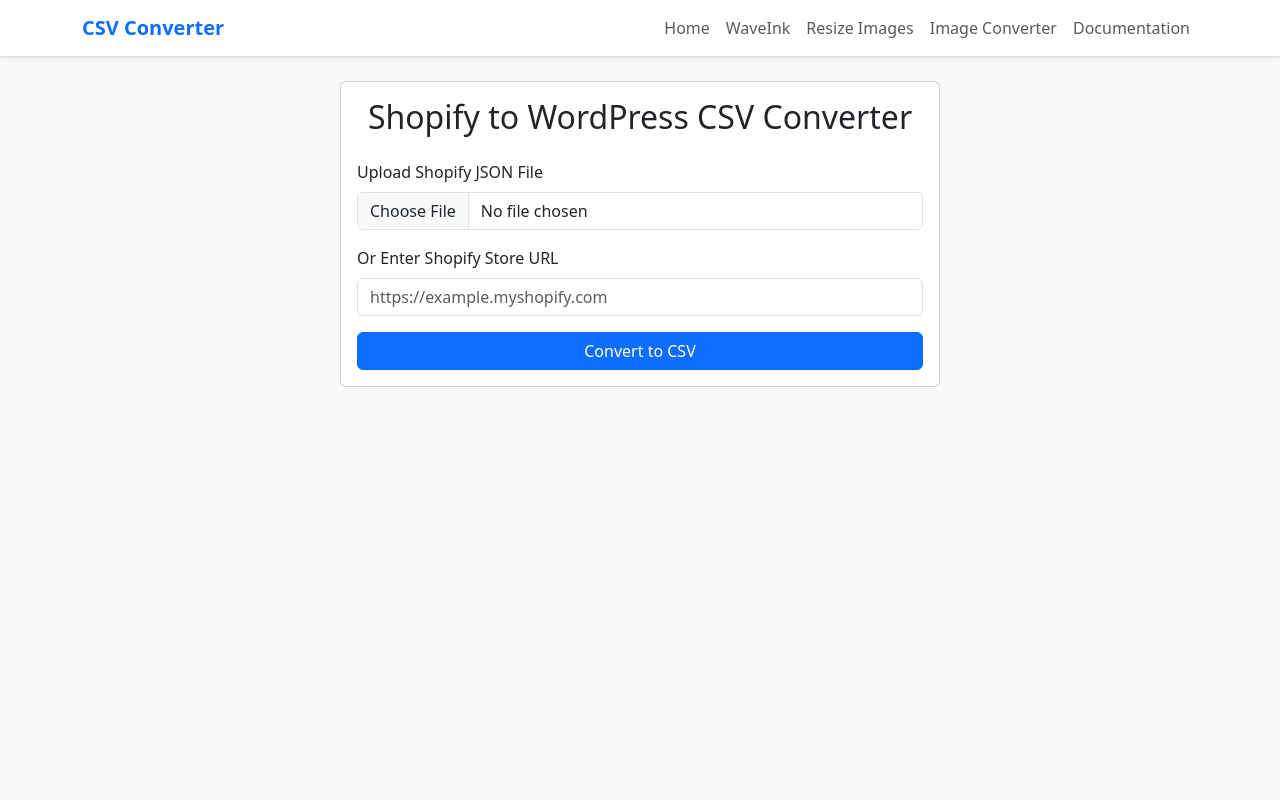
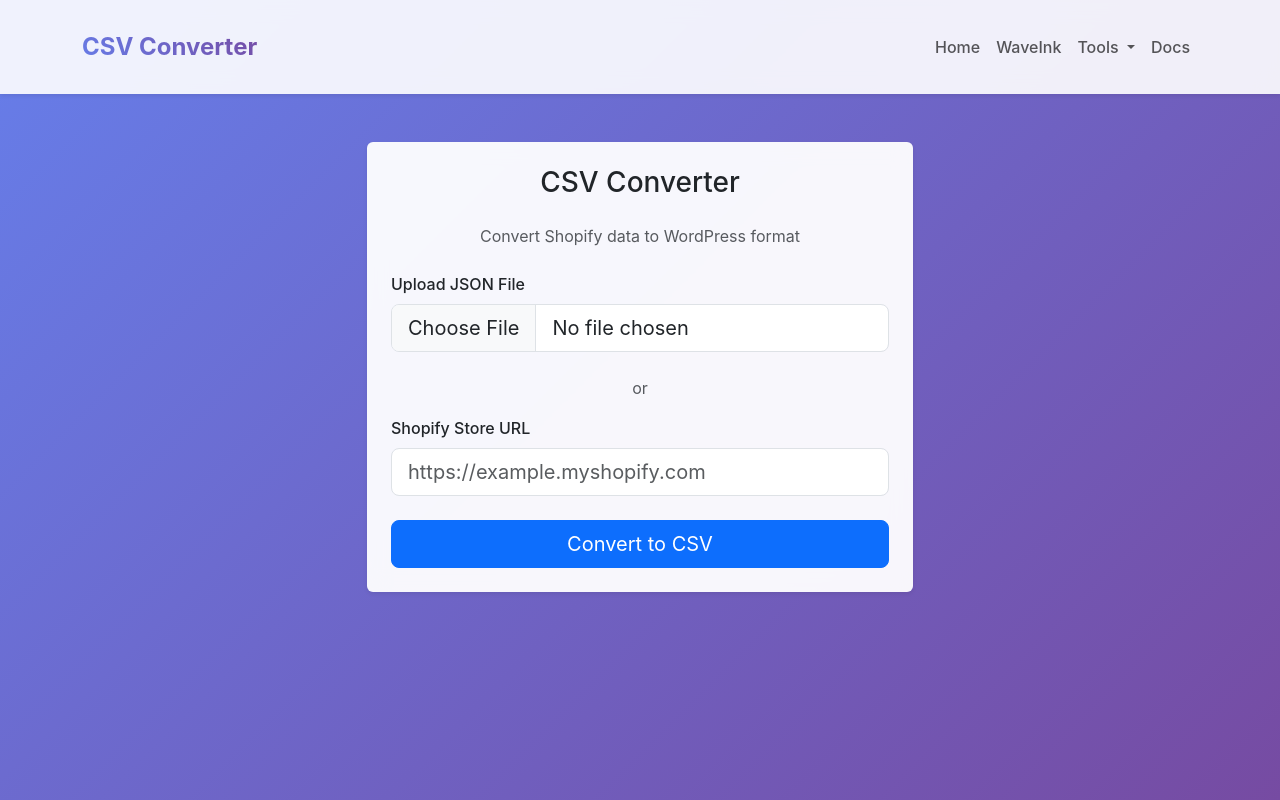
Before and after one commit to arifmanzoor11/Shopify2WP, a Flask app: page / in a window 1280 px wide. Run offline with Flask 3, Linux system fonts and the light colour scheme; some libraries are stand-ins or nearby versions.

Commit message:
impove the designs

```diff
--- a/templates/base.html
+++ b/templates/base.html
@@ -2,44 +2,98 @@
 <html lang="en">
 <head>
   <meta charset="UTF-8">
-  <title>{% block title %}Shopify to WordPress CSV{% endblock %}</title>
+  <title>{% block title %}CSV Converter{% endblock %}</title>
   <meta name="viewport" content="width=device-width, initial-scale=1">
   <link href="https://cdn.jsdelivr.net/npm/bootstrap@5.3.0/dist/css/bootstrap.min.css" rel="stylesheet">
   <style>
     body {
-      background-color: #f8f9fa;
+      background: linear-gradient(135deg, #667eea 0%, #764ba2 100%);
+      min-height: 100vh;
+      font-family: -apple-system, BlinkMacSystemFont, 'Segoe UI', Roboto, sans-serif;
     }
+
+    .navbar {
+      backdrop-filter: blur(10px);
+      background: rgba(255, 255, 255, 0.9) !important;
+      border: none;
+    }
+
     .navbar-brand {
-      font-weight: bold;
-      color: #0d6efd !important;
+      font-weight: 700;
+      font-size: 1.5rem;
+      background: linear-gradient(45deg, #667eea, #764ba2);
+      -webkit-background-clip: text;
+      -webkit-text-fill-color: transparent;
+      background-clip: text;
+    }
+
+    .nav-link {
+      font-weight: 500;
+      transition: color 0.3s ease;
+    }
+
+    .nav-link:hover {
+      color: #667eea !important;
+    }
+
+    .card {
+      background: rgba(255, 255, 255, 0.95);
+      backdrop-filter: blur(10px);
+      border: 1px solid rgba(255, 255, 255, 0.2);
     }
   </style>
 </head>
 <body>
 
-<nav class="navbar navbar-expand-lg navbar-light bg-white border-bottom shadow-sm">
+<nav class="navbar navbar-expand-lg p-4 shadow-sm sticky-top">
   <div class="container">
     <a class="navbar-brand" href="/">CSV Converter</a>
-    <button class="navbar-toggler" type="button" data-bs-toggle="collapse" data-bs-target="#navbarContent">
+
+    <button class="navbar-toggler border-0" type="button" data-bs-toggle="collapse" data-bs-target="#navbarContent">
       <span class="navbar-toggler-icon"></span>
     </button>
+
     <div class="collapse navbar-collapse" id="navbarContent">
       <ul class="navbar-nav ms-auto">
-        <li class="nav-item"><a class="nav-link" href="/">Home</a></li>
-        <li class="nav-item"><a class="nav-link" href="http://waveink.co.uk/">WaveInk</a></li>
-        <li class="nav-item"><a class="nav-link" href="http://waveink.co.uk/">Resize Images</a></li>
-        <li class="nav-item"><a class="nav-link" href="http://waveink.co.uk/">Image Converter</a></li>
-        <li class="nav-item"><a class="nav-link" href="/documentation">Documentation</a></li>
-        <!-- Add more links if needed -->
+        <li class="nav-item">
+          <a class="nav-link" href="/">Home</a>
+        </li>
+        <li class="nav-item">
+          <a class="nav-link" href="http://waveink.co.uk/">WaveInk</a>
+        </li>
+        <li class="nav-item dropdown">
+          <a class="nav-link dropdown-toggle" href="#" role="button" data-bs-toggle="dropdown">
+            Tools
+          </a>
+          <ul class="dropdown-menu">
+            <li><a class="dropdown-item" href="http://imageconverter.waveink.co.uk/">Resize Images</a></li>
+            <li><a class="dropdown-item" href="http://imageconverter.waveink.co.uk/">Image Converter</a></li>
+            <li><a class="dropdown-item" href="https://shopify2wp.waveink.co.uk/">shopify2wp Converter</a></li>
+          </ul>
+        </li>
+        <li class="nav-item">
+          <a class="nav-link" href="/documentation">Docs</a>
+        </li>
       </ul>
     </div>
   </div>
 </nav>
 
-<div class="container py-4">
+<main class="flex-grow-1">
   {% block content %}{% endblock %}
-</div>
+</main>
 
 <script src="https://cdn.jsdelivr.net/npm/bootstrap@5.3.0/dist/js/bootstrap.bundle.min.js"></script>
+
+<script>
+function showSpinner() {
+  document.getElementById("loadingSpinner").style.display = "flex";
+
+  // Hide after 3 seconds - enough time for download to start
+  setTimeout(() => {
+    document.getElementById("loadingSpinner").style.display = "none";
+  }, 3000);
+}
+</script>
 </body>
 </html>
--- a/templates/index.html
+++ b/templates/index.html
@@ -3,46 +3,50 @@
 {% block title %}Shopify to WordPress CSV Converter{% endblock %}
 
 {% block content %}
-<div class="converter-box card mx-auto" style="max-width: 600px;">
-  <div class="card-body">
-    <h2 class="card-title text-center mb-4">Shopify to WordPress CSV Converter</h2>
+<div class="container py-5">
+  <div class="row justify-content-center">
+    <div class="col-md-8 col-lg-6">
+      <div class="card shadow-sm border-0">
+        <div class="card-body p-4">
+          <h1 class="h3 text-center mb-4 text-dark">CSV Converter</h1>
+          <p class="text-muted text-center mb-4">Convert Shopify data to WordPress format</p>
 
           {% if error %}
-      <div class="alert alert-danger alert-dismissible fade show" role="alert">
+          <div class="alert alert-danger alert-dismissible fade show mb-4" role="alert">
             {{ error }}
-        <button type="button" class="btn-close" data-bs-dismiss="alert" aria-label="Close"></button>
+            <button type="button" class="btn-close" data-bs-dismiss="alert"></button>
           </div>
           {% endif %}
 
           <form method="POST" enctype="multipart/form-data" id="converterForm" target="downloadFrame" onsubmit="showSpinner()">
-      <div class="mb-3">
-        <label for="json_file" class="form-label">Upload Shopify JSON File</label>
-        <input type="file" name="json_file" id="json_file" accept=".json" class="form-control">
+            <div class="mb-4">
+              <label for="json_file" class="form-label fw-medium">Upload JSON File</label>
+              <input type="file" name="json_file" id="json_file" accept=".json" class="form-control form-control-lg">
             </div>
 
-      <div class="mb-3">
-        <label for="shopify_url" class="form-label">Or Enter Shopify Store URL</label>
-        <input type="text" name="shopify_url" id="shopify_url" class="form-control" placeholder="https://example.myshopify.com">
+            <div class="text-center mb-3">
+              <span class="text-muted">or</span>
             </div>
 
-      <div class="d-grid">
-        <button type="submit" class="btn btn-primary">Convert to CSV</button>
+            <div class="mb-4">
+              <label for="shopify_url" class="form-label fw-medium">Shopify Store URL</label>
+              <input type="text" name="shopify_url" id="shopify_url" class="form-control form-control-lg" placeholder="https://example.myshopify.com">
             </div>
+
+            <button type="submit" class="btn btn-primary btn-lg w-100">Convert to CSV</button>
           </form>
+
           <iframe name="downloadFrame" style="display:none;"></iframe>
         </div>
       </div>
-
-<div class="loading-spinner" id="loadingSpinner">
-  <div class="spinner-border text-light" role="status" style="width: 3rem; height: 3rem;"></div>
+    </div>
+  </div>
 </div>
 
-<script>
-  function showSpinner() {
-    document.getElementById("loadingSpinner").style.display = "flex";
-    setTimeout(() => {
-      document.getElementById("loadingSpinner").style.display = "none";
-    }, 8000); // hide after 8 sec as fallback
-  }
-</script>
+<!-- <div class="position-fixed top-0 start-0 w-100 h-100 d-flex align-items-center justify-content-center bg-dark bg-opacity-50" id="loadingSpinner" style="display:none!important; z-index: 9999;">
+  <div class="text-center text-white">
+    <div class="spinner-border mb-3" style="width: 3rem; height: 3rem;"></div>
+    <p>Converting your file...</p>
+  </div>
+</div> -->
 {% endblock %}
```
Also changed, not shown: templates/documentation.html (+8 -2 lines). Lines whose indentation alone changed are shown as unchanged.
